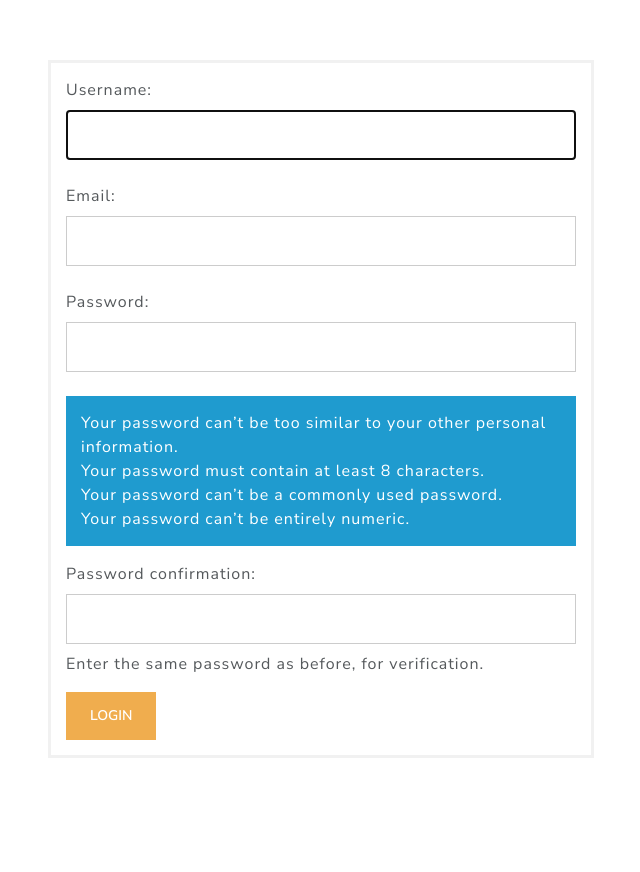
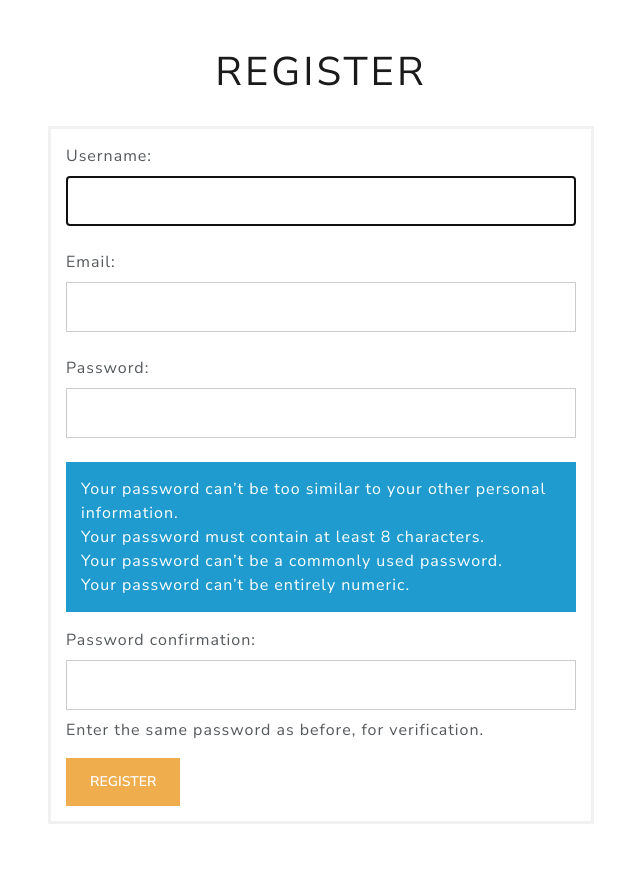
Before and after one commit to izidro2928/movies_yts_api_django_app, a Django app: page /register/ in a window 1280 px wide. Shown: the part 113-985 px from the top of the page, without its empty margins (319-959 px from the left). Before the commit the page ends 871 px from the top, so only its background shows below. Run offline with Django 3.2, Linux system fonts and the light colour scheme; some libraries are stand-ins or nearby versions.

```diff
--- a/movies/static/movies/css/app.css
+++ b/movies/static/movies/css/app.css
@@ -63,7 +63,7 @@ img{
 .login-page form {
   border: 3px solid #f1f1f1;
     padding: 15px;
-    margin-top: 60px;
+    margin-top: 30px;
 }
 
 /* Full-width inputs */
--- a/movies/templates/movies/register.html
+++ b/movies/templates/movies/register.html
@@ -5,10 +5,11 @@
         <div class="container">
             <div class="row">
                 <div class="col-lg-6 offset-lg-3">
+                    <h1 class="display-6 text-center mt-5">Register</h1>
                     <form method="post">
                         {% csrf_token %}
                         {{ form.as_p }}
-                        <button type="submit" class="btn btn-warning">Login</button>
+                        <button type="submit" class="btn btn-warning">Register</button>
                     </form>
                 </div>
             </div>
```
